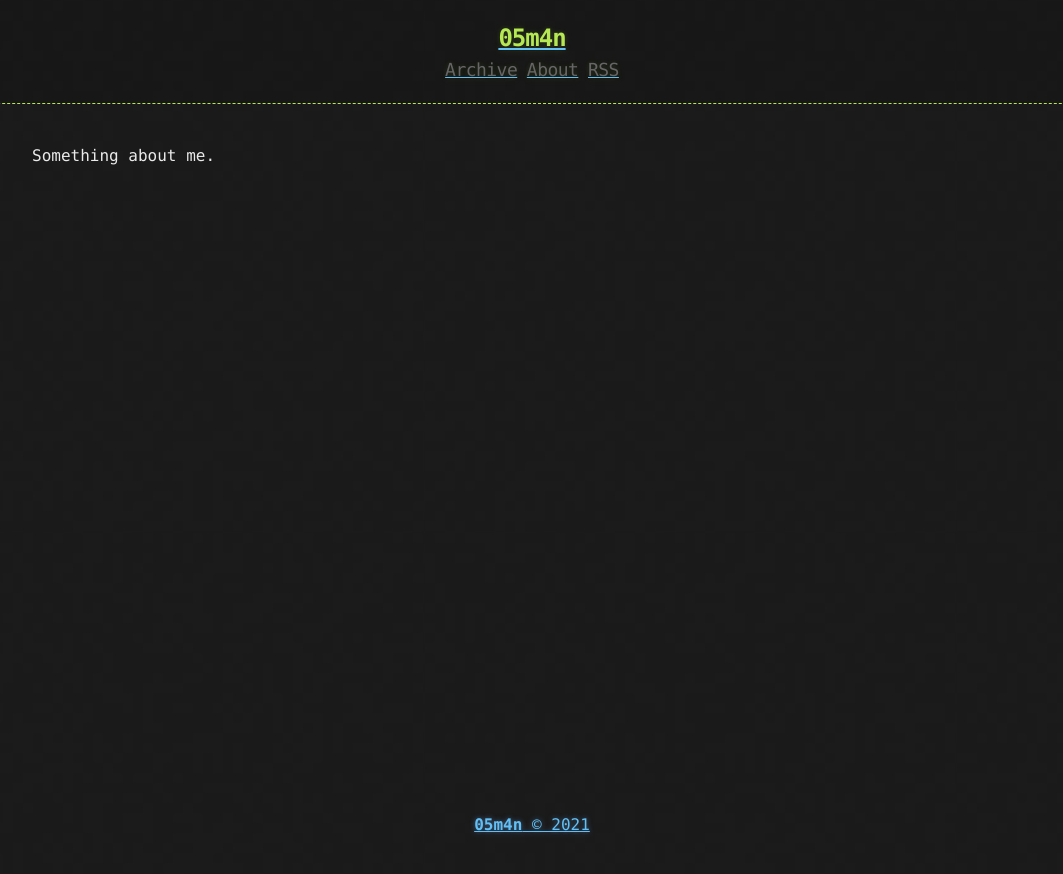
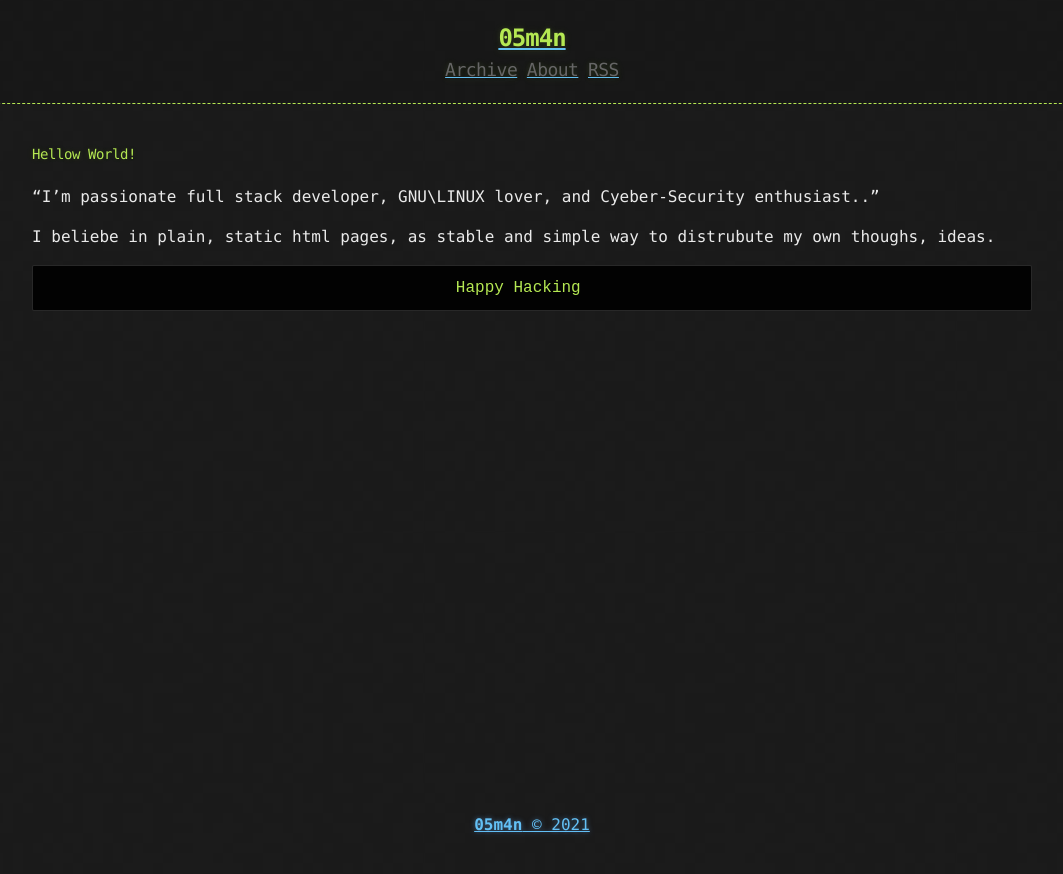
Before and after one commit to tocttou/hacker-blog, a Jekyll site: the page built from about.md, in a window 1280 px wide. Shown: the top 874 px of the page, without its empty margins (108-1171 px from the left). Built offline with Jekyll 4.4.1, drawn with Linux system fonts in a browser that asks for light colours.

Commit message:
add about
add about me

```diff
--- a/about.md
+++ b/about.md
@@ -3,4 +3,12 @@ layout: page
 title: About
 ---
 
-Something about me.
+#### Hellow World!
+
+"I'm passionate full stack developer, GNU\\LINUX lover, and Cyeber-Security enthusiast.."
+
+I beliebe in plain, static html pages, as stable and simple way to distrubute my own thoughs, ideas.
+
+<pre>
+                                           Happy Hacking
+</pre>
```
